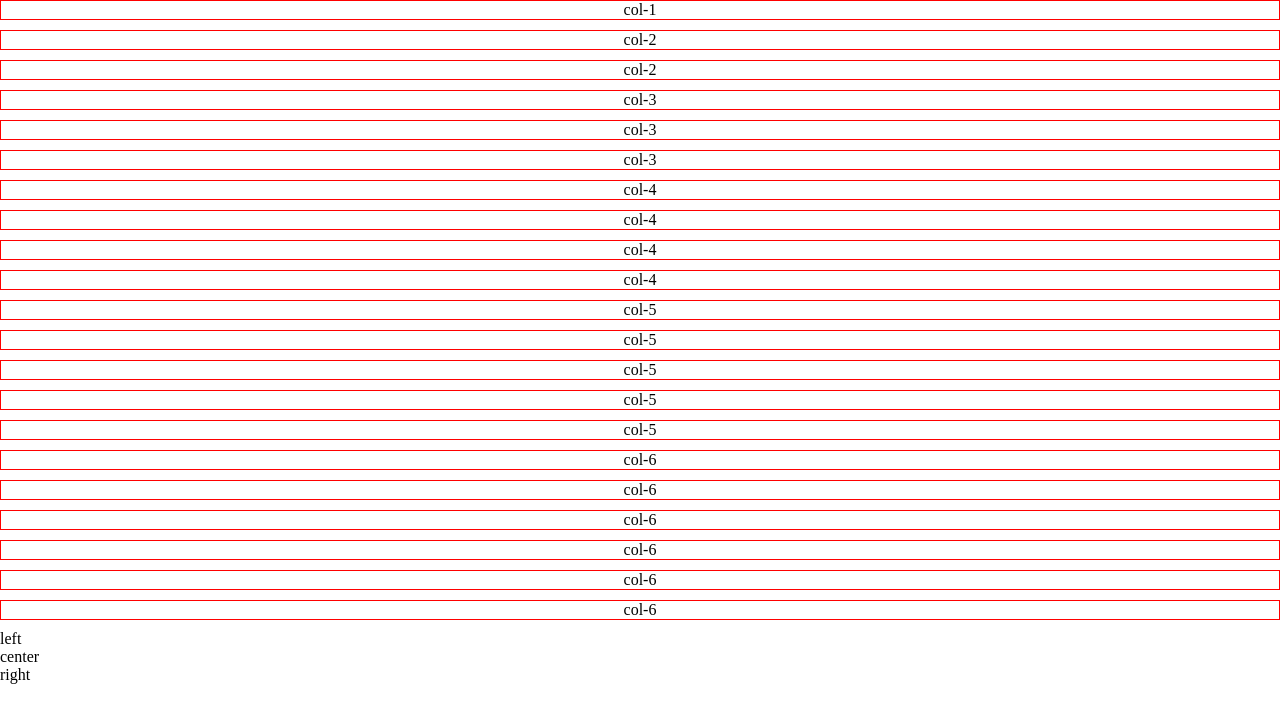
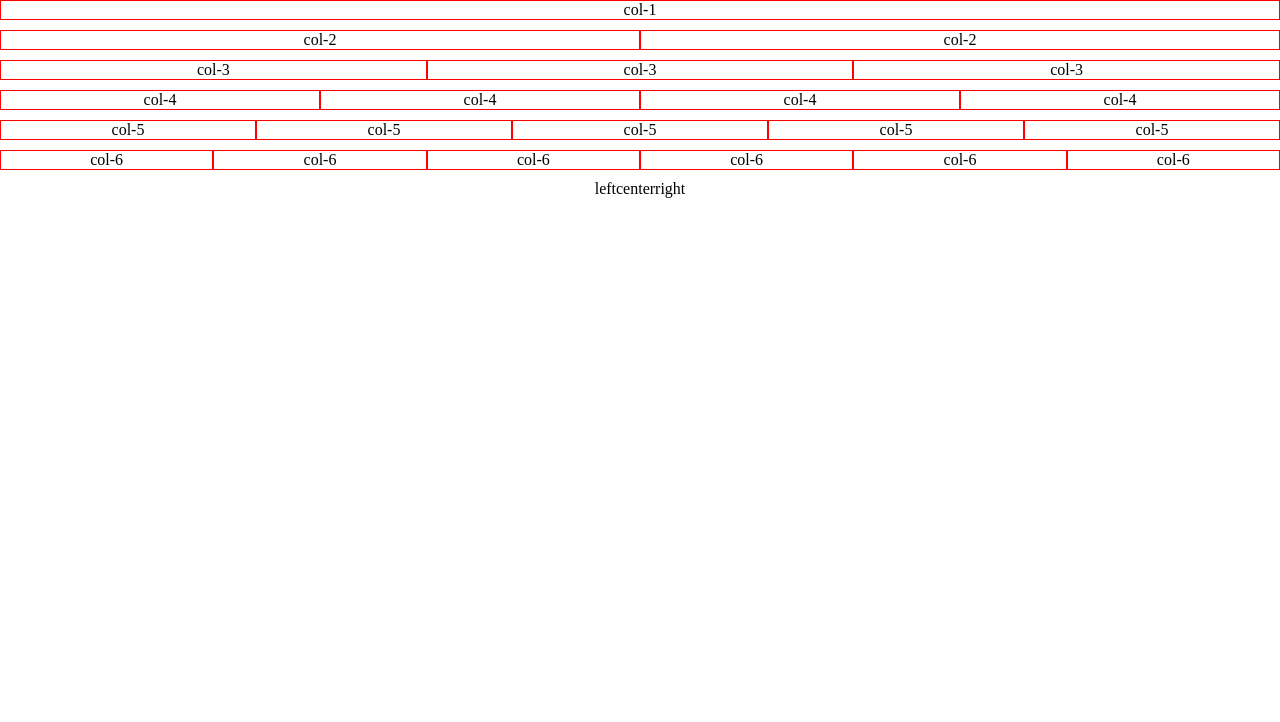
Before and after one commit to yjh30/flexbox.css, a website built with webpack: page src/index.html in a window 1280 px wide. Built offline with nearby package versions, Linux system fonts and the light colour scheme.

Commit message:
update README.md

```diff
--- a/package.json
+++ b/package.json
@@ -1,6 +1,6 @@
 {
   "name": "flexbox.css",
-  "version": "1.0.1",
+  "version": "1.0.2",
   "description": "弹性盒子CSS预设类名",
   "main": "./build/index.css",
   "scripts": {
--- a/src/index.html
+++ b/src/index.html
@@ -22,7 +22,7 @@
     <title>flexbox.css</title>
 </head>
 <body>
-    <div class="flex-cell-box">
+    <div class="flex-cell">
         <div class="col col-1">col-1</div>
 
         <div class="col col-2">col-2</div>
@@ -51,7 +51,7 @@
         <div class="col col-6">col-6</div>
     </div>
 
-    <div class="flex-center-box">
+    <div class="flex-center">
         <div>left</div>
         <div>center</div>
         <div>right</div>
```
Also changed, not shown: README.md.
